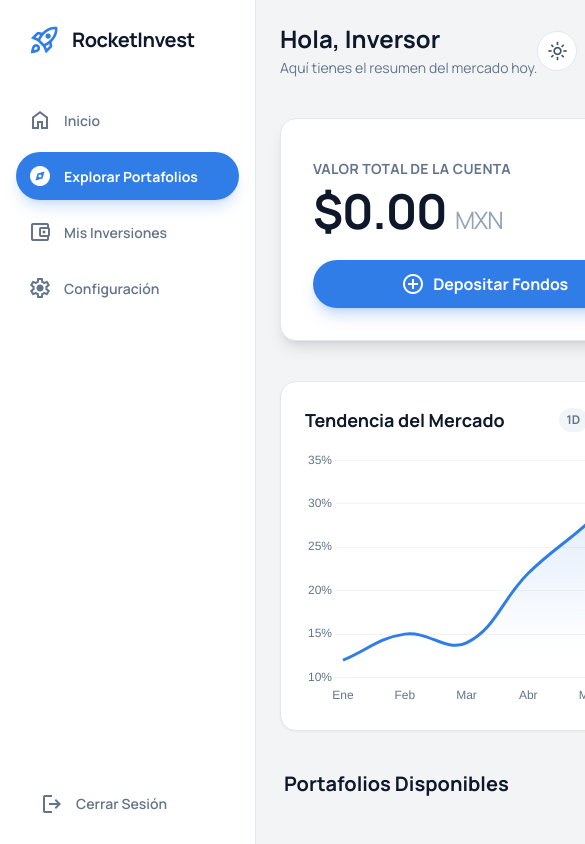
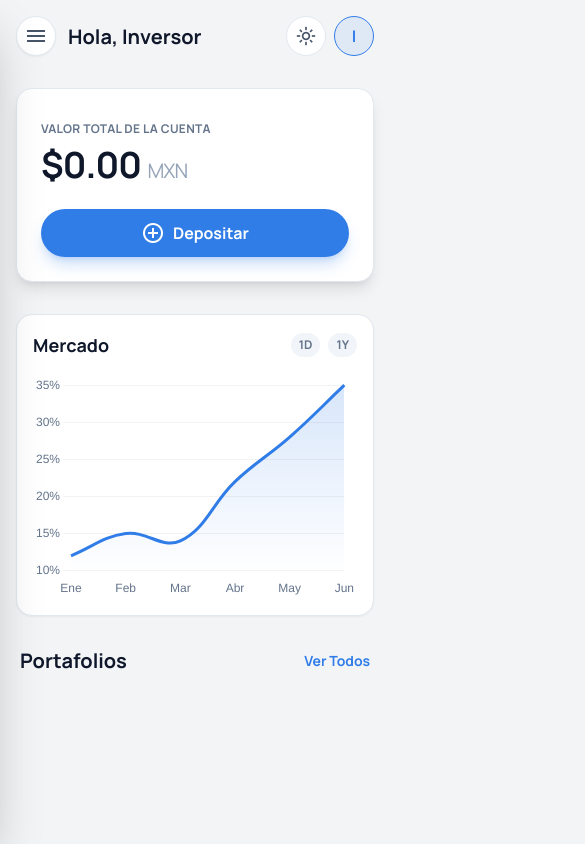
Before and after one commit to dantndev/rocket-invest, a website: page public/dashboard.html in a window 390 px wide. Shown: the top 844 px of the page, 585 px wide, since content can reach past the window. Drawn offline with nearby package versions, Linux system fonts and the light colour scheme; no server answers; sample sign-in values are in the browser's storage.

Commit message:
Menu Mobile

```diff
--- a/public/dashboard.html
+++ b/public/dashboard.html
@@ -28,23 +28,28 @@
     </script>
     <style>
         .material-symbols-outlined { font-variation-settings: 'FILL' 0, 'wght' 400, 'GRAD' 0, 'opsz' 24; }
-        ::-webkit-scrollbar { width: 8px; }
-        ::-webkit-scrollbar-track { background: #f1f5f9; }
-        ::-webkit-scrollbar-thumb { background: #cbd5e1; border-radius: 9999px; }
-        .dark ::-webkit-scrollbar-track { background: #0f172a; }
-        .dark ::-webkit-scrollbar-thumb { background: #334155; }
+        /* Ocultar scrollbar en sidebar móvil para limpieza */
+        .no-scrollbar::-webkit-scrollbar { display: none; }
+        .no-scrollbar { -ms-overflow-style: none; scrollbar-width: none; }
     </style>
 </head>
-<body class="bg-background-light dark:bg-background-dark text-slate-800 dark:text-slate-100 font-display antialiased transition-colors duration-300">
+<body class="bg-background-light dark:bg-background-dark text-slate-800 dark:text-slate-100 font-display antialiased transition-colors duration-300 overflow-x-hidden">
 
-    <div class="flex min-h-screen">
+    <div class="flex min-h-screen relative">
 
-        <aside class="fixed left-0 top-0 h-full w-64 bg-white dark:bg-background-dark border-r border-slate-200 dark:border-slate-800 p-4 flex flex-col justify-between z-20 transition-colors duration-300">
+        <div id="sidebar-overlay" class="fixed inset-0 bg-black/50 z-30 hidden transition-opacity opacity-0 md:hidden" onclick="toggleSidebar()"></div>
+
+        <aside id="sidebar" class="fixed inset-y-0 left-0 z-40 w-64 bg-white dark:bg-background-dark border-r border-slate-200 dark:border-slate-800 p-4 flex flex-col justify-between transform -translate-x-full md:translate-x-0 transition-transform duration-300 ease-in-out shadow-2xl md:shadow-none h-full overflow-y-auto no-scrollbar">
             <div class="flex flex-col gap-8">
-                <a href="dashboard.html" class="flex items-center gap-3 px-3 py-2">
-                    <span class="material-symbols-outlined text-primary" style="font-size: 32px;">rocket_launch</span>
-                    <h1 class="text-slate-900 dark:text-white text-xl font-bold leading-normal tracking-tight">RocketInvest</h1>
-                </a>
+                <div class="flex items-center justify-between px-2">
+                    <a href="dashboard.html" class="flex items-center gap-3 px-1 py-2">
+                        <span class="material-symbols-outlined text-primary" style="font-size: 32px;">rocket_launch</span>
+                        <h1 class="text-slate-900 dark:text-white text-xl font-bold leading-normal tracking-tight">RocketInvest</h1>
+                    </a>
+                    <button onclick="toggleSidebar()" class="md:hidden text-slate-500 hover:text-primary">
+                        <span class="material-symbols-outlined">close</span>
+                    </button>
+                </div>
 
                 <nav class="flex flex-col gap-2">
                     <a class="flex items-center gap-3 px-3 py-3 text-slate-500 dark:text-slate-400 hover:text-primary dark:hover:text-white hover:bg-slate-50 dark:hover:bg-white/5 rounded-xl transition-all" href="index.html">
@@ -74,67 +79,74 @@
             </div>
         </aside>
 
-        <main class="ml-64 flex-1 p-6 md:p-10 transition-colors duration-300">
+        <main class="w-full md:ml-64 flex-1 p-4 md:p-10 transition-colors duration-300 min-h-screen">
             <div class="mx-auto max-w-7xl">
 
-                <header class="flex items-center justify-between whitespace-nowrap mb-10">
-                    <div class="flex flex-col gap-1">
-                        <h2 class="text-slate-900 dark:text-white text-2xl font-bold leading-tight">Hola, Inversor</h2>
-                        <p class="text-slate-500 dark:text-slate-400 text-sm">Aquí tienes el resumen del mercado hoy.</p>
+                <header class="flex items-center justify-between whitespace-nowrap mb-8">
+                    <div class="flex items-center gap-3">
+                        <button onclick="toggleSidebar()" class="md:hidden flex items-center justify-center h-10 w-10 rounded-full bg-white dark:bg-slate-800 border border-slate-200 dark:border-slate-700 text-slate-600 dark:text-slate-300 shadow-sm">
+                            <span class="material-symbols-outlined">menu</span>
+                        </button>
+
+                        <div class="flex flex-col gap-0 md:gap-1">
+                            <h2 class="text-slate-900 dark:text-white text-xl md:text-2xl font-bold leading-tight">Hola, Inversor</h2>
+                            <p class="text-slate-500 dark:text-slate-400 text-xs md:text-sm hidden sm:block">Resumen del mercado hoy.</p>
+                        </div>
                     </div>
-                    <div class="flex items-center gap-4">
+
+                    <div class="flex items-center gap-2 md:gap-4">
                         <button id="theme-toggle" class="flex items-center justify-center h-10 w-10 rounded-full bg-white dark:bg-slate-800 border border-slate-200 dark:border-slate-700 text-slate-600 dark:text-yellow-400 hover:shadow-md transition-all">
                             <span class="material-symbols-outlined" style="font-size: 20px;">light_mode</span>
                         </button>
-                        <button class="flex items-center justify-center h-10 w-10 rounded-full bg-white dark:bg-slate-800 border border-slate-200 dark:border-slate-700 text-slate-600 dark:text-slate-300 hover:shadow-md transition-all">
+                        <button class="hidden sm:flex items-center justify-center h-10 w-10 rounded-full bg-white dark:bg-slate-800 border border-slate-200 dark:border-slate-700 text-slate-600 dark:text-slate-300 hover:shadow-md transition-all">
                             <span class="material-symbols-outlined" style="font-size: 20px;">notifications</span>
                         </button>
                         <div class="h-10 w-10 rounded-full bg-primary/10 border border-primary flex items-center justify-center text-primary font-bold">I</div>
                     </div>
                 </header>
 
-                <div class="p-8 bg-white dark:bg-gradient-to-br dark:from-card-dark dark:to-background-dark border border-slate-200 dark:border-slate-700 rounded-2xl mb-10 shadow-lg dark:shadow-xl relative overflow-hidden transition-all duration-300">
+                <div class="p-6 md:p-8 bg-white dark:bg-gradient-to-br dark:from-card-dark dark:to-background-dark border border-slate-200 dark:border-slate-700 rounded-2xl mb-8 shadow-lg dark:shadow-xl relative overflow-hidden transition-all duration-300">
                     <div class="hidden dark:block absolute top-0 right-0 -mt-10 -mr-10 w-64 h-64 bg-primary/10 rounded-full blur-3xl pointer-events-none"></div>
                     <div class="flex flex-col items-stretch justify-start @container sm:flex-row sm:items-center relative z-10">
                         <div class="flex w-full grow flex-col items-stretch justify-center gap-2 py-2">
-                            <p class="text-slate-500 dark:text-slate-400 text-sm font-bold tracking-wide uppercase">Valor Total de la Cuenta</p>
-                            <p class="text-slate-900 dark:text-white text-5xl font-bold tracking-tight">$0.00 <span class="text-2xl text-slate-400 font-normal">MXN</span></p>
+                            <p class="text-slate-500 dark:text-slate-400 text-xs md:text-sm font-bold tracking-wide uppercase">Valor Total de la Cuenta</p>
+                            <p class="text-slate-900 dark:text-white text-4xl md:text-5xl font-bold tracking-tight">$0.00 <span class="text-xl md:text-2xl text-slate-400 font-normal">MXN</span></p>
                         </div>
                         <div class="flex-shrink-0 mt-4 sm:mt-0">
                             <button onclick="openDepositModal()" class="flex w-full sm:w-auto items-center justify-center gap-2 rounded-full h-12 px-8 bg-primary text-white text-base font-bold hover:bg-blue-600 hover:scale-105 transition-all shadow-lg shadow-primary/25">
                                 <span class="material-symbols-outlined">add_circle</span>
-                                <span>Depositar Fondos</span>
+                                <span>Depositar</span>
                             </button>
                         </div>
                     </div>
                 </div>
 
-                <div class="p-6 bg-white dark:bg-card-dark border border-slate-200 dark:border-slate-700 rounded-2xl mb-10 shadow-sm">
+                <div class="p-4 md:p-6 bg-white dark:bg-card-dark border border-slate-200 dark:border-slate-700 rounded-2xl mb-8 shadow-sm">
                     <div class="flex justify-between items-center mb-4">
-                        <h3 class="text-lg font-bold text-slate-900 dark:text-white">Tendencia del Mercado</h3>
+                        <h3 class="text-lg font-bold text-slate-900 dark:text-white">Mercado</h3>
                         <div class="flex gap-2">
                             <span class="text-xs font-bold px-2 py-1 rounded bg-slate-100 dark:bg-slate-700 text-slate-500 cursor-pointer">1D</span>
-                            <span class="text-xs font-bold px-2 py-1 rounded bg-primary text-white cursor-pointer">1M</span>
+                            <span class="text-xs font-bold px-2 py-1 rounded bg-primary text-white cursor-pointer hidden sm:inline-block">1M</span>
                             <span class="text-xs font-bold px-2 py-1 rounded bg-slate-100 dark:bg-slate-700 text-slate-500 cursor-pointer">1Y</span>
                         </div>
                     </div>
-                    <div class="relative h-64 w-full">
+                    <div class="relative h-56 md:h-64 w-full">
                         <canvas id="marketChart"></canvas>
                     </div>
                 </div>
 
                 <div class="flex items-center justify-between px-1 mb-6">
-                    <h2 class="text-slate-900 dark:text-white text-xl font-bold leading-tight">Portafolios Disponibles</h2>
-                    <button class="text-primary text-sm font-bold hover:text-blue-400 transition-colors">Ver Todos</button>
+                    <h2 class="text-slate-900 dark:text-white text-xl font-bold leading-tight">Portafolios</h2>
+                    <button id="btn-ver-todos" class="text-primary text-sm font-bold hover:text-blue-400 transition-colors">Ver Todos</button>
                 </div>
 
-                <div id="portfolio-grid" class="grid grid-cols-[repeat(auto-fit,minmax(300px,1fr))] gap-6">
+                <div id="portfolio-grid" class="grid grid-cols-1 sm:grid-cols-2 lg:grid-cols-3 gap-6 pb-20">
                     </div>
             </div>
         </main>
     </div>
 
-    <div id="invest-modal" class="hidden fixed inset-0 z-50 flex items-center justify-center bg-black/80 backdrop-blur-sm transition-opacity opacity-0">
+    <div id="invest-modal" class="hidden fixed inset-0 z-50 flex items-center justify-center bg-black/80 backdrop-blur-sm transition-opacity opacity-0 p-4">
         <div class="bg-white dark:bg-slate-800 rounded-2xl shadow-2xl w-full max-w-md transform scale-95 transition-transform duration-300 p-6 border border-slate-200 dark:border-slate-700">
             <div class="flex justify-between items-center mb-6">
                 <h3 class="text-xl font-bold text-slate-900 dark:text-white">Realizar Inversión</h3>
@@ -167,7 +179,7 @@
         </div>
     </div>
 
-    <div id="deposit-modal" class="hidden fixed inset-0 z-50 flex items-center justify-center bg-black/80 backdrop-blur-sm transition-opacity opacity-0">
+    <div id="deposit-modal" class="hidden fixed inset-0 z-50 flex items-center justify-center bg-black/80 backdrop-blur-sm transition-opacity opacity-0 p-4">
         <div class="bg-white dark:bg-slate-800 rounded-2xl shadow-2xl w-full max-w-md transform scale-95 transition-transform duration-300 p-6 border border-slate-200 dark:border-slate-700">
             <div class="flex justify-between items-center mb-6">
                 <h3 class="text-xl font-bold text-slate-900 dark:text-white">Depositar Fondos</h3>
@@ -200,7 +212,7 @@
                     <input type="text" id="card-number" maxlength="19" placeholder="0000 0000 0000 0000" class="w-full px-4 py-3 mb-3 bg-slate-50 dark:bg-slate-900 border border-slate-200 dark:border-slate-700 rounded-xl text-slate-900 dark:text-white text-sm outline-none focus:border-primary font-mono">
                     <div class="flex gap-3">
                         <input type="text" id="card-expiry" maxlength="5" placeholder="MM/YY" class="w-1/2 px-4 py-3 bg-slate-50 dark:bg-slate-900 border border-slate-200 dark:border-slate-700 rounded-xl text-slate-900 dark:text-white text-sm outline-none focus:border-primary text-center">
-                        <input type="text" placeholder="CVC" class="w-1/2 px-4 py-3 bg-slate-50 dark:bg-slate-900 border border-slate-200 dark:border-slate-700 rounded-xl text-slate-900 dark:text-white text-sm outline-none focus:border-primary">
+                        <input type="text" placeholder="CVC" maxlength="3" class="w-1/2 px-4 py-3 bg-slate-50 dark:bg-slate-900 border border-slate-200 dark:border-slate-700 rounded-xl text-slate-900 dark:text-white text-sm outline-none focus:border-primary text-center">
                     </div>
                 </div>
                 <button type="submit" id="btn-confirm-deposit" class="w-full py-3 bg-primary hover:bg-blue-600 text-white font-bold rounded-xl shadow-lg shadow-primary/25 transition-all mt-2">
@@ -211,10 +223,28 @@
     </div>
 
     <script>
-        // Lógica de UI (Tema y Logout del Sidebar)
+        // Lógica básica de UI (Sidebar y Tema)
         const themeToggleBtn = document.getElementById('theme-toggle');
         const themeIcon = themeToggleBtn.querySelector('span');
         const html = document.documentElement;
+        const sidebar = document.getElementById('sidebar');
+        const sidebarOverlay = document.getElementById('sidebar-overlay');
+
+        // Función para abrir/cerrar sidebar en móvil
+        function toggleSidebar() {
+            sidebar.classList.toggle('-translate-x-full');
+
+            // Mostrar/Ocultar fondo oscuro
+            if (sidebar.classList.contains('-translate-x-full')) {
+                sidebarOverlay.classList.add('hidden');
+                sidebarOverlay.classList.remove('block');
+                setTimeout(() => sidebarOverlay.classList.remove('opacity-100'), 10);
+            } else {
+                sidebarOverlay.classList.remove('hidden');
+                sidebarOverlay.classList.add('block');
+                setTimeout(() => sidebarOverlay.classList.add('opacity-100'), 10);
+            }
+        }
 
         function updateIcon() {
             if (html.classList.contains('dark')) {
--- a/public/js/dashboard.js
+++ b/public/js/dashboard.js
@@ -65,6 +65,16 @@ document.addEventListener('DOMContentLoaded', async () => {
 
     // 3. RENDERIZAR GRÁFICA (Chart.js)
     renderMarketChart();
+
+    // --- 6. BOTÓN VER TODOS (NUEVO) ---
+    const btnVerTodos = document.getElementById('btn-ver-todos');
+    if(btnVerTodos) {
+        btnVerTodos.addEventListener('click', () => {
+            // Simplemente recargamos o podríamos llevar a una vista expandida
+            // Por ahora, haremos scroll suave a la lista
+            document.getElementById('portfolio-grid').scrollIntoView({ behavior: 'smooth' });
+        });
+    }
 
     // --- LISTENERS DE FORMULARIOS ---
 
```
